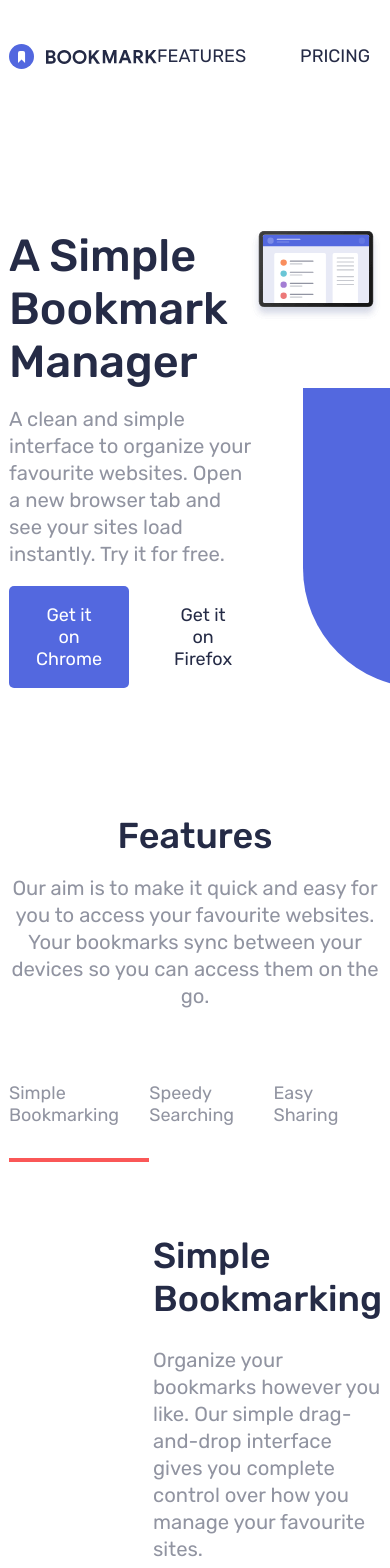
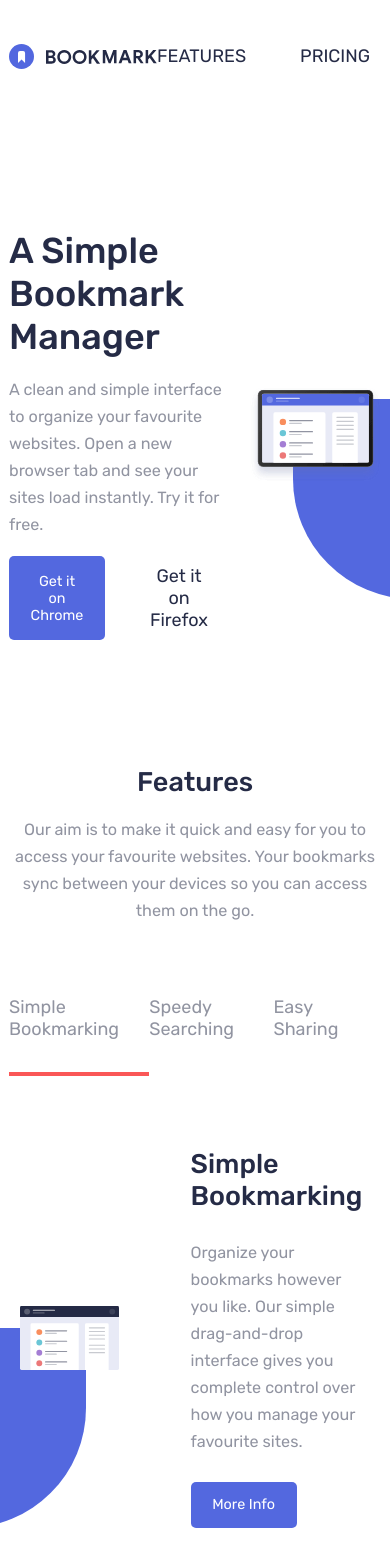
Before and after one commit to kaya70875/bookmark-landing-page-react, a React (Vite) app in the folder bookmark-landing-page/: page / in a window 390 px wide. Shown: the top 1568 px of the page. Built offline with nearby package versions, Linux system fonts and the light colour scheme.

Commit message:
implement tablet sizing

```diff
--- a/bookmark-landing-page/src/App.scss
+++ b/bookmark-landing-page/src/App.scss
@@ -99,3 +99,32 @@ ul {
         }
     }
 }
+
+@media (max-width : 1024px) {
+    .bg {
+        height: 200px;
+        bottom : 10%;
+
+        &--reverse {
+            bottom : 0;
+            width: 120%;
+            left: -50%;
+        }
+    }
+
+    h1 {
+        font-size: 2rem;
+    }
+
+    h2 {
+        font-size: 1.5rem;
+    }
+
+    p {
+        font-size: .9rem;
+    }
+
+    .primary {
+        font-size: .8rem;
+    }
+}
--- a/bookmark-landing-page/src/components/_Article.scss
+++ b/bookmark-landing-page/src/components/_Article.scss
@@ -88,3 +88,9 @@
         gap : 8rem;
     }
 }
+
+@media (max-width : 1024px) {
+    .article-hero-section {
+        gap : 4rem;
+    }
+}
--- a/bookmark-landing-page/src/components/_Hero.scss
+++ b/bookmark-landing-page/src/components/_Hero.scss
@@ -9,7 +9,6 @@
     justify-content: center;
     flex-direction: column;
     gap : 1rem;
-    width: 65%;
 }
 
 .hero__img {
@@ -36,3 +35,16 @@
         width: 100%;
     }
 }
+
+@media (max-width : 1024px) {
+
+    .hero__img {
+        display: flex;
+        justify-content: end;
+        align-items: center
+    }
+
+    .hero__img img {
+        width: 90%;
+    }
+}
```
